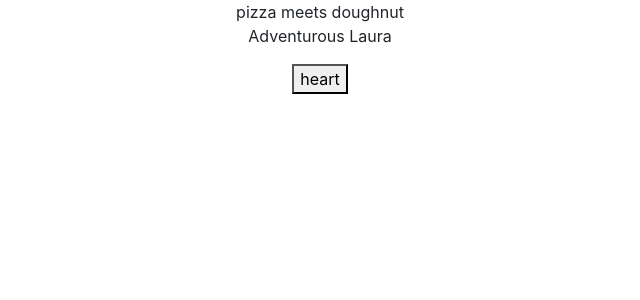
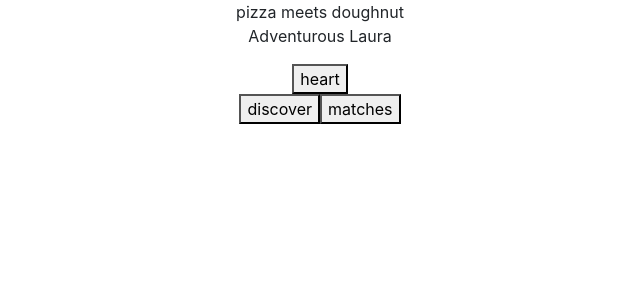
Before and after one commit to laurado/pizza-meets-doughnut, a React (Create React App) app: page / in a window 1280 px wide. Shown: the top 300 px of the page, without its empty margins (320-960 px from the left). Built offline with nearby package versions, Linux system fonts and the light colour scheme.

Commit message:
discover v match toggle

```diff
--- a/src/App.js
+++ b/src/App.js
@@ -8,6 +8,7 @@ class App extends Component {
       currentLaura: {},
       discoverLauras: lauras,
       matchedLauras: [],
+      showMatches: false,
     };
   }
 
@@ -31,14 +32,37 @@ class App extends Component {
     this.setCurrentLaura();
   }
 
+  toggleDiscoverView = () => {
+    this.setState({
+      showMatches: false
+    });
+  }
+
+  toggleMatchesView = () => {
+    this.setState({
+      showMatches: true
+    });
+  }
+
   render() {
     // TODO: add loading state when currentLaura is empty
+    const matches = this.state.matchedLauras.map((match) => {
+      return (
+        <div key={match.id}>
+          {match.name}
+        </div>
+      )
+    })
 
     return (
       <div className="App">
         <header>
           pizza meets doughnut
         </header>
+        {this.state.showMatches ?
+          <div className='matches-container'>
+            {matches}
+          </div> :
           <div className='discover-container'>
             {this.state.currentLaura ?
               <div>
@@ -52,6 +76,11 @@ class App extends Component {
               </div>
             }
           </div>
+        }
+        <nav>
+          <button onClick={this.toggleDiscoverView}>discover</button>
+          <button onClick={this.toggleMatchesView}>matches</button>
+        </nav>
       </div>
     );
   }
--- a/src/lauras.js
+++ b/src/lauras.js
@@ -1,11 +1,14 @@
 const lauras = [
   {
+    id: 1,
     name: 'Adventurous Laura'
   },
   {
+    id: 2,
     name: 'Nerdy Laura'
   },
   {
+    id: 3,
     name: 'Silly Laura'
   },
 ]
```
Lines whose indentation alone changed are shown as unchanged.
